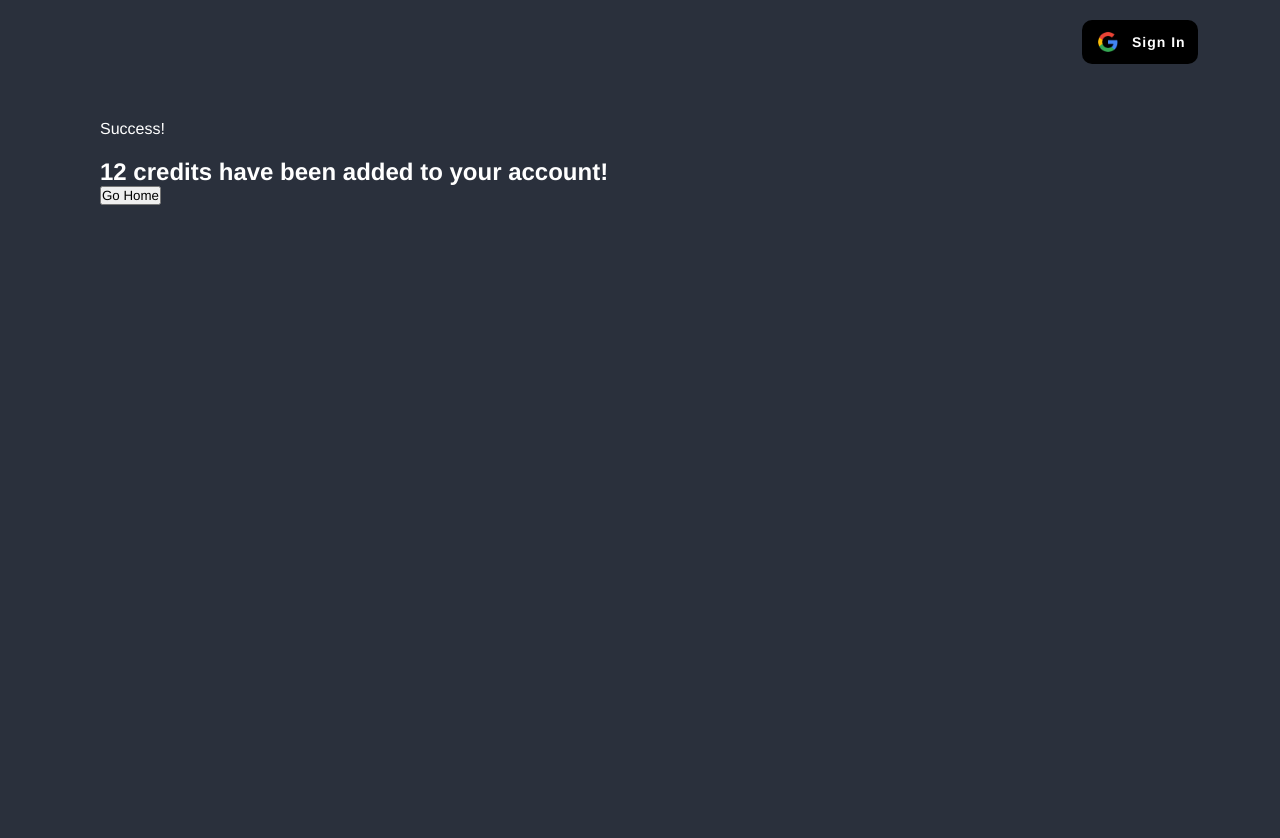
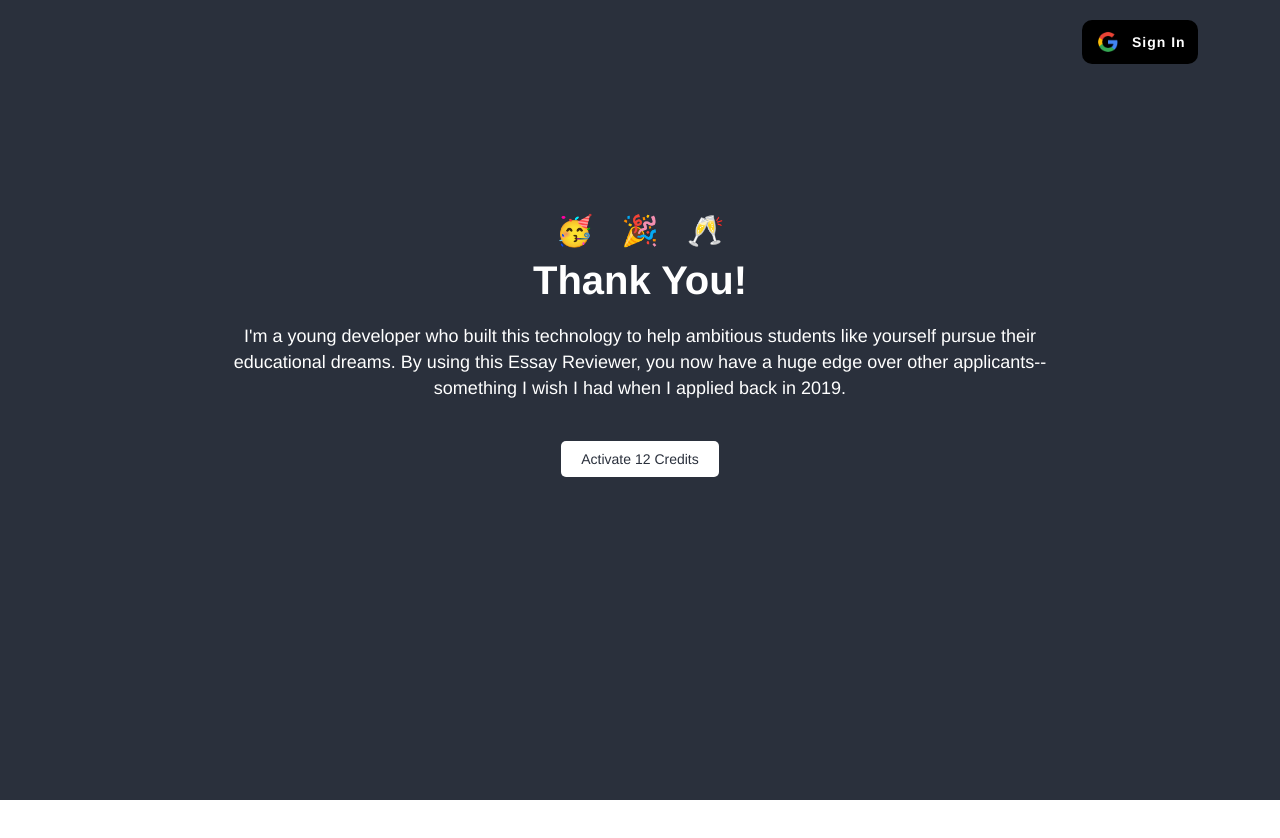
Before and after one commit to Lopez-Jordan/UC-Chatbot, a React (Vite) app in the folder client/: page /successfulPurchase/1 in a window 1280 px wide. Shown: the top 838 px of the page. After the commit the page ends 800 px from the top, so only its background shows below. Built offline with nearby package versions, Linux system fonts and the light colour scheme.

Commit message:
updated sucess page styles

```diff
--- a/client/src/components/Navbar/Navbar.jsx
+++ b/client/src/components/Navbar/Navbar.jsx
@@ -76,7 +76,7 @@ export default function Navbar() {
   return (
     <>
       <div className="navbar">
-        {userLoggedIn.loggedIn && currPage !== '/purchase' && currPage !== '/terms' && currPage !== '/successfulPurchase/345924567890' && currPage !== '/successfulPurchase/777648035211'? (
+        {userLoggedIn.loggedIn && currPage !== '/purchase' && currPage !== '/terms' && currPage !== '/successfulPurchase/345924567890' && currPage !== '/successfulPurchase/777648035211' ? (
           <div className='credits'>
             <p>
               <span id="number">{userLoggedIn.credits}</span>
@@ -88,7 +88,7 @@ export default function Navbar() {
           </div>
         ) : (
           <>
-            {(currPage == '/purchase' || currPage == '/terms')  && (
+            {(currPage === '/purchase' || currPage === '/terms')  && (
               <div id="goBack" onClick={() => navigate('/')}>
                 <FaArrowLeft id="leftArrow" />
                 <p>back</p>
@@ -97,7 +97,7 @@ export default function Navbar() {
             <div></div>
           </>
         )}
-        {userLoggedIn.loggedIn ? (
+        {(userLoggedIn.loggedIn && currPage !== '/successfulPurchase/345924567890' && currPage !== '/successfulPurchase/777648035211' )? (
           <div className="profile" onClick={togglePopup}>
             <img id="profileImage" src={userLoggedIn.pic} alt="" />
             <div className="infoContainer">
@@ -112,11 +112,17 @@ export default function Navbar() {
           </div>
         ) : (
           <>
+          {(currPage === '/successfulPurchase/345924567890' || currPage === '/successfulPurchase/777648035211') ? (
             <div></div>
-            <button className="signIn" onClick={() => login()}>
-              <img id="google" src='/google.png' alt="Google Logo"></img>
-              Sign In
-            </button>
+          ) : (
+            <>
+              <div></div>
+              <button className="signIn" onClick={() => login()}>
+                <img id="google" src='/google.png' alt="Google Logo"></img>
+                Sign In
+              </button>
+            </>
+          )}
           </>
         )}
       </div>
--- a/client/src/components/Reviewer/Reviewer.css
+++ b/client/src/components/Reviewer/Reviewer.css
@@ -33,19 +33,16 @@
     box-shadow: 0px 0px 10px black;
 }
 
-.numContainer{
-    display: flex;
-    justify-content: start;
-    align-items: center;
-    margin-bottom: 10px;
-}
-.numContainer > h3{
+
+h3{
     margin-top: 6px;
     font-size: 20px;
     color: #2a303c;
     font-weight: 400;
     padding: 5px;
     border-radius: 5px;
+    margin-bottom: 10px;
+
 }
 .numSpan{
     display: inline-block;
@@ -57,8 +54,7 @@
     line-height: 26px; /* Should match the height for vertical centering */
     background-color: transparent;
     font-weight: 400; /* Adjust the font-weight */
-    font-size: 26px; /* Adjust the font-size */
-    margin-right: 10px;
+    font-size: 20px; /* Adjust the font-size */
     position: relative;
     top: 2px;
 
--- a/client/src/components/Reviewer/Reviewer.jsx
+++ b/client/src/components/Reviewer/Reviewer.jsx
@@ -88,16 +88,14 @@ export default function Reviewer() {
     <div className='main2'>
       <div className='topHalf'>
         <h1 id='perfect'>Elevate your UC essays</h1>
-        <p className='metrics'>Gain personalized metrics and insights into how YOUR essay is evaluated through the <span style={{fontSize: '24px'}}>👀</span> of UC Admission Officers</p>
+        <p className='metrics'>Gain personalized metrics and insights into how YOUR essay is evaluated through the <span style={{ fontSize: '24px' }}>👀</span> of UC Admission Officers</p>
         <div style={{ display: "Flex", justifyContent: "center" }}>
         </div>
       </div>
       <div className='bottomHalf'>
         <div className='formContainer'>
           <form name='reviewForm' className='reviewForm' onSubmit={handleFormSubmit}>
-            <div className='numContainer'><span className='numSpan'>1</span>
-              <h3>Select your prompt</h3>
-            </div>
+            <h3>1. Select your prompt</h3>
             <div style={{ display: "Flex", justifyContent: "center" }}>
               <select
                 onChange={(e) => setPrompt(e.target.value)}
@@ -113,9 +111,7 @@ export default function Reviewer() {
                 <option value="8">Beyond what has already been shared in your application, what do you believe makes you a strong candidate for admissions to the University of California?</option>
               </select>
             </div>
-            <div className='numContainer'><span className='numSpan'>2</span>
-              <h3>Paste your essay</h3>
-            </div>
+            <h3>2. Paste your essay</h3>
             <div style={{ display: "Flex", justifyContent: "center" }}>
               <textarea
                 id='essay'
@@ -124,9 +120,9 @@ export default function Reviewer() {
                 placeholder="Paste your essay here (max 350 words)"
               ></textarea>
             </div>
-            <div className='numContainer'><span className='numSpan'>3</span>
-              <h3>Recieve custom feedback</h3>
-            </div>
+
+            <h3>3. Recieve custom feedback</h3>
+
             <div style={{ display: "Flex", justifyContent: "center" }}>
               {(loading && (commentary.length == 0)) ? (
                 <div className="loading-spinner"></div>
--- a/client/src/pages/Home/Home.jsx
+++ b/client/src/pages/Home/Home.jsx
@@ -14,7 +14,7 @@ export default function Home() {
               <div className="content1">
                 <h2 id='message'>ask anything to a...</h2>
                 <h1 id='mainHeading'>UC Admission Officer</h1>
-                <p id='chatHeader'>Save time researching how to get into your dream University of California school by asking our advanced <span style={{fontSize: '24px'}}>🤖</span> technology</p>
+                <p id='chatHeader'>Save time researching how to get into your dream University of California school by asking our advanced ai <span style={{fontSize: '24px'}}>🤖</span> technology</p>
               </div>
               <div style={{ height: '200px' }}></div>
             </div>
--- a/client/src/pages/success/Success.css
+++ b/client/src/pages/success/Success.css
@@ -1,9 +1,48 @@
 .successMain{
     height: 100vh;
+    background-color: #2a303c;
     color: white;
-    padding: 120px 100px;
-    background-color: #2a303c;;
+    display: flex;
+    flex-direction: column;
+    align-items: center;
+    padding: 0 18%;
 }
-.successMain > h2{
-    margin-top: 20px;
+.emojis{
+    margin-top: 26%;
+    font-size: 30px;
+    display: flex;
+    margin-bottom: 10px;
 }
+.emojis > p{
+    margin: 0 14px;
+}
+
+.successMain > h1 {
+    font-size: 40px;
+    margin-bottom: 20px;
+}
+
+
+.thankYouPara{
+    line-height: 26px;
+    font-size: 18px;
+    margin-bottom: 40px;
+    text-align: center;
+
+}
+
+.successMain > button{
+    background-color: white;
+    color: #2a303c;
+    padding: 10px 20px;
+    font-size: 14px;
+    border: none;
+    border-radius: 5px;
+    cursor: pointer;
+    transition: background-color 0.3s ease;
+
+}
+
+.successMain > button:hover{
+    background-color: rgb(217, 212, 255);
+}
--- a/client/src/pages/success/Success.jsx
+++ b/client/src/pages/success/Success.jsx
@@ -78,9 +78,15 @@ export default function Success () {
   return (
     <>
       <section className="successMain">
-        <p>Success!</p>
-        <h2> {credits === '345924567890' ? 4 : 12} credits have been added to your account!</h2>
-        <button onClick={handleHome}>Go Home</button>
+        <p className='emojis'>
+          <p>🥳</p>
+          <p>🎉</p>
+          <p>🥂</p>
+        </p>
+        <h1>Thank You!</h1>
+        <p className='thankYouPara'>I'm a young developer who built this technology to help ambitious students like yourself pursue their educational dreams. By using
+        this Essay Reviewer, you now have a huge edge over other applicants--something I wish I had when I applied back in 2019.</p>
+        <button onClick={handleHome}>Activate {credits === '345924567890' ? 4 : 12} Credits</button>
       </section>
     </>
   );
```
